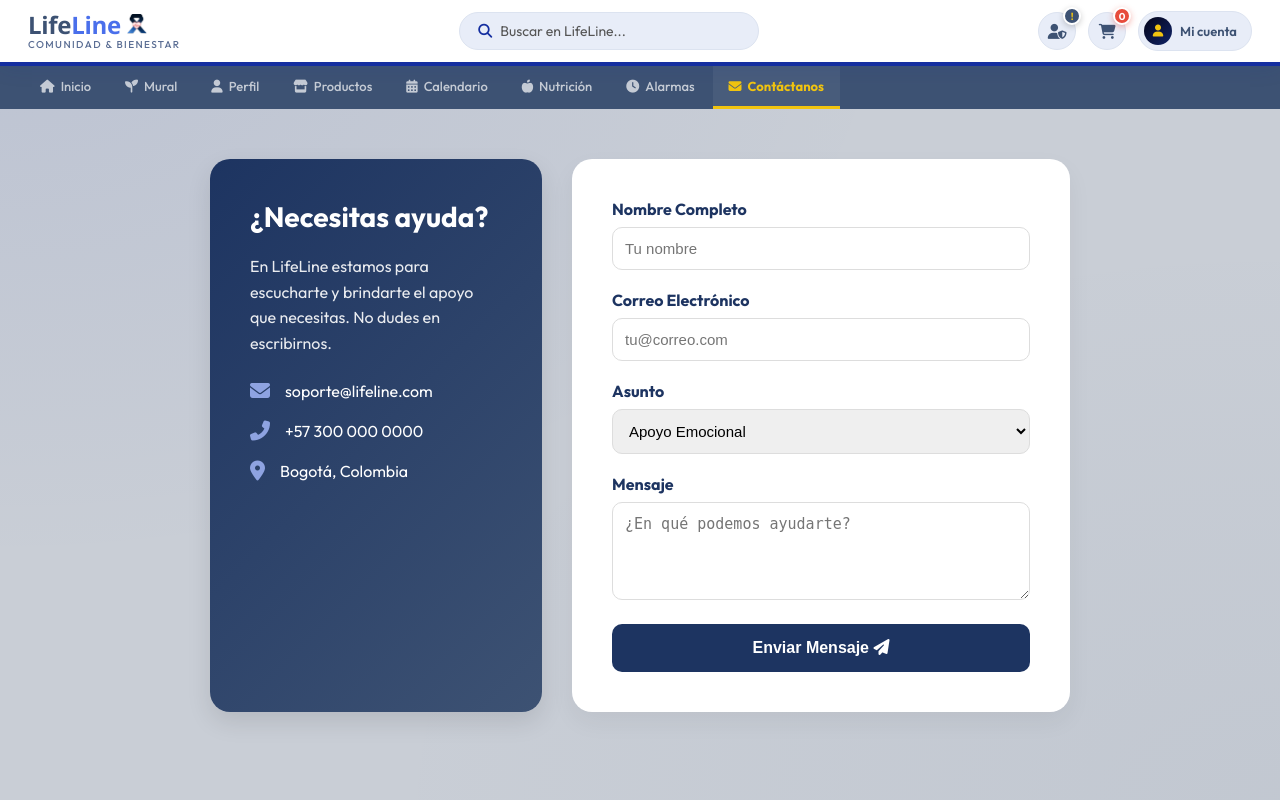
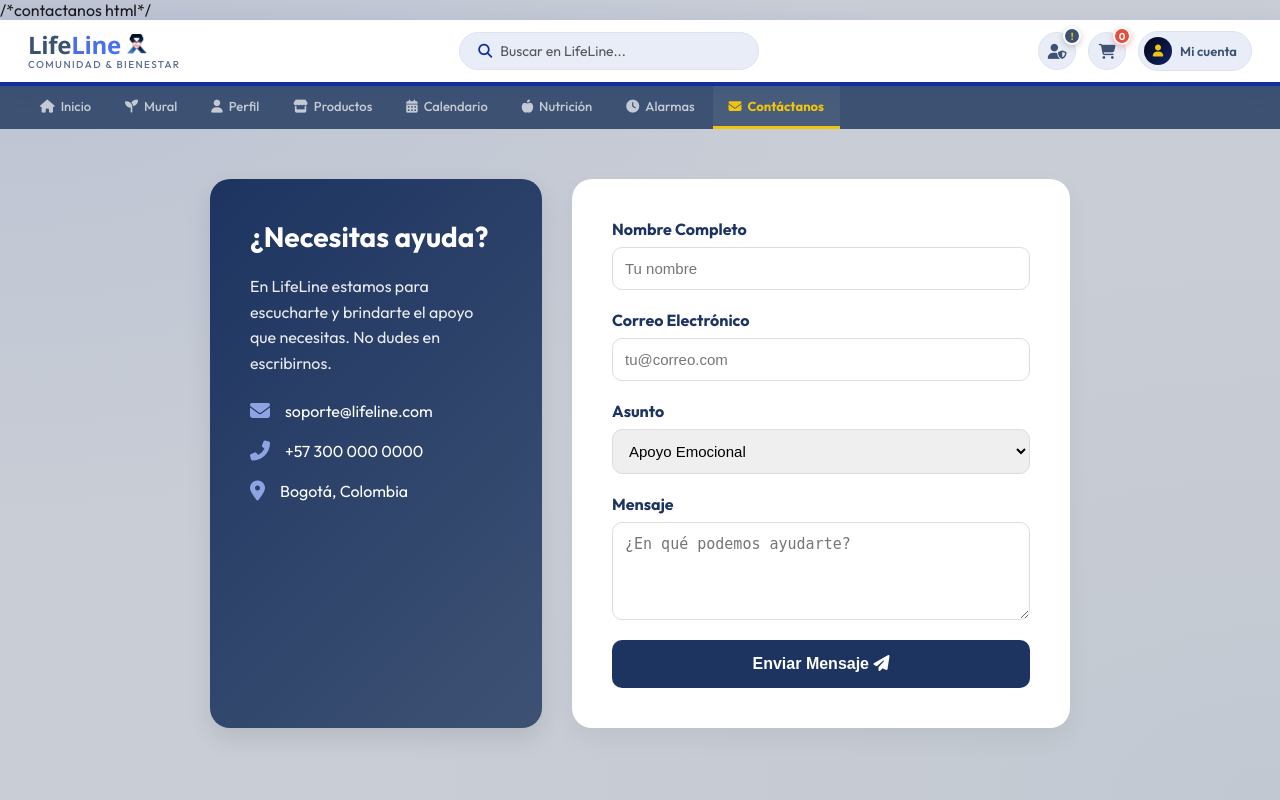
Before and after one commit to jbustoturga-cmd/life_line_python, a Django app: template lifeline_proyecto/templates/contactanos.html in a window 1280 px wide. Run offline with Django 5.2, Linux system fonts and the light colour scheme; the template is opened without the code that fills it, so the values that code supplies are empty.

Commit message:
html contactanos

```diff
--- a/lifeline_proyecto/templates/contactanos.html
+++ b/lifeline_proyecto/templates/contactanos.html
@@ -1,4 +1,4 @@
-{% load static %}
+{% load static %}  /*contactanos html*/
 
 
 {% block contenido %}
```
